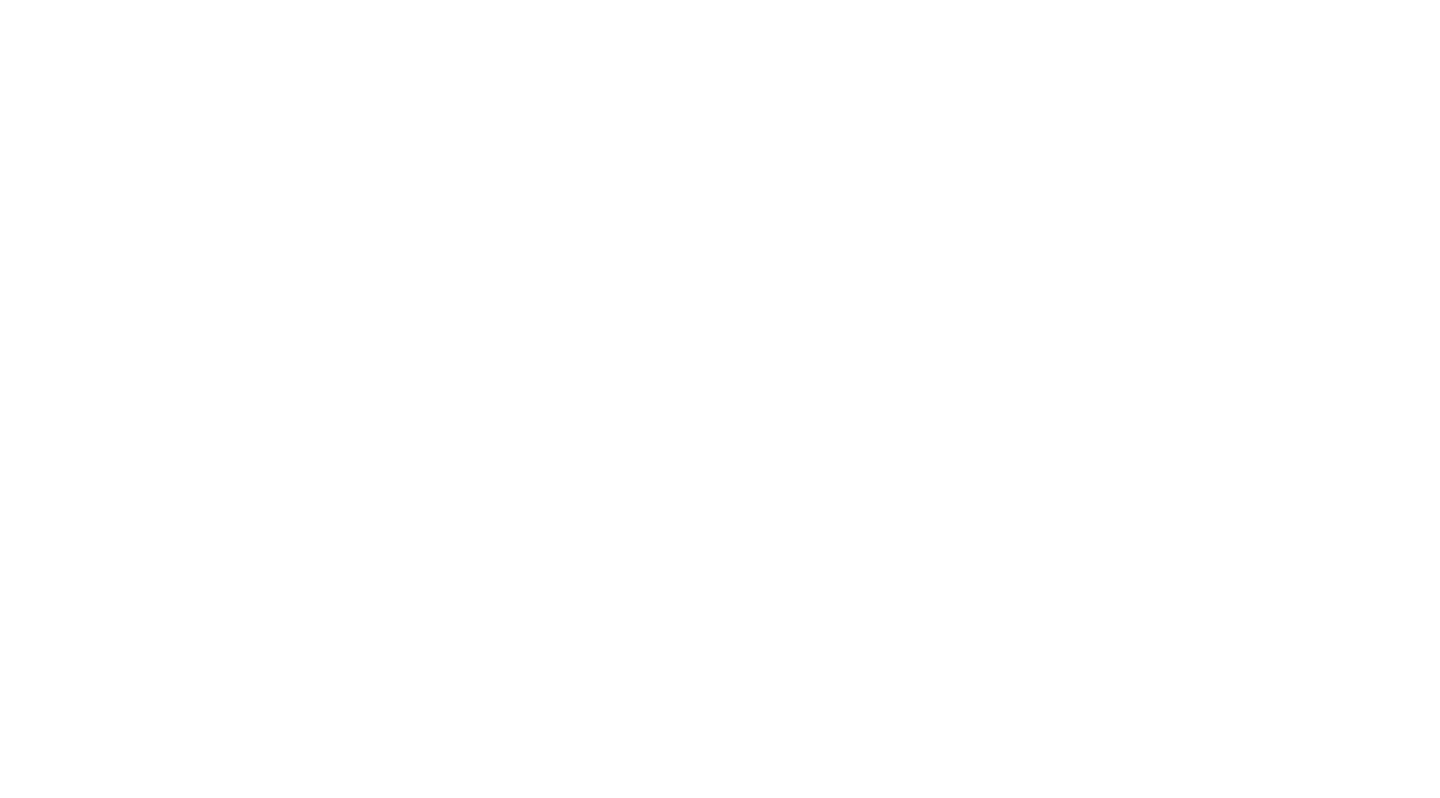
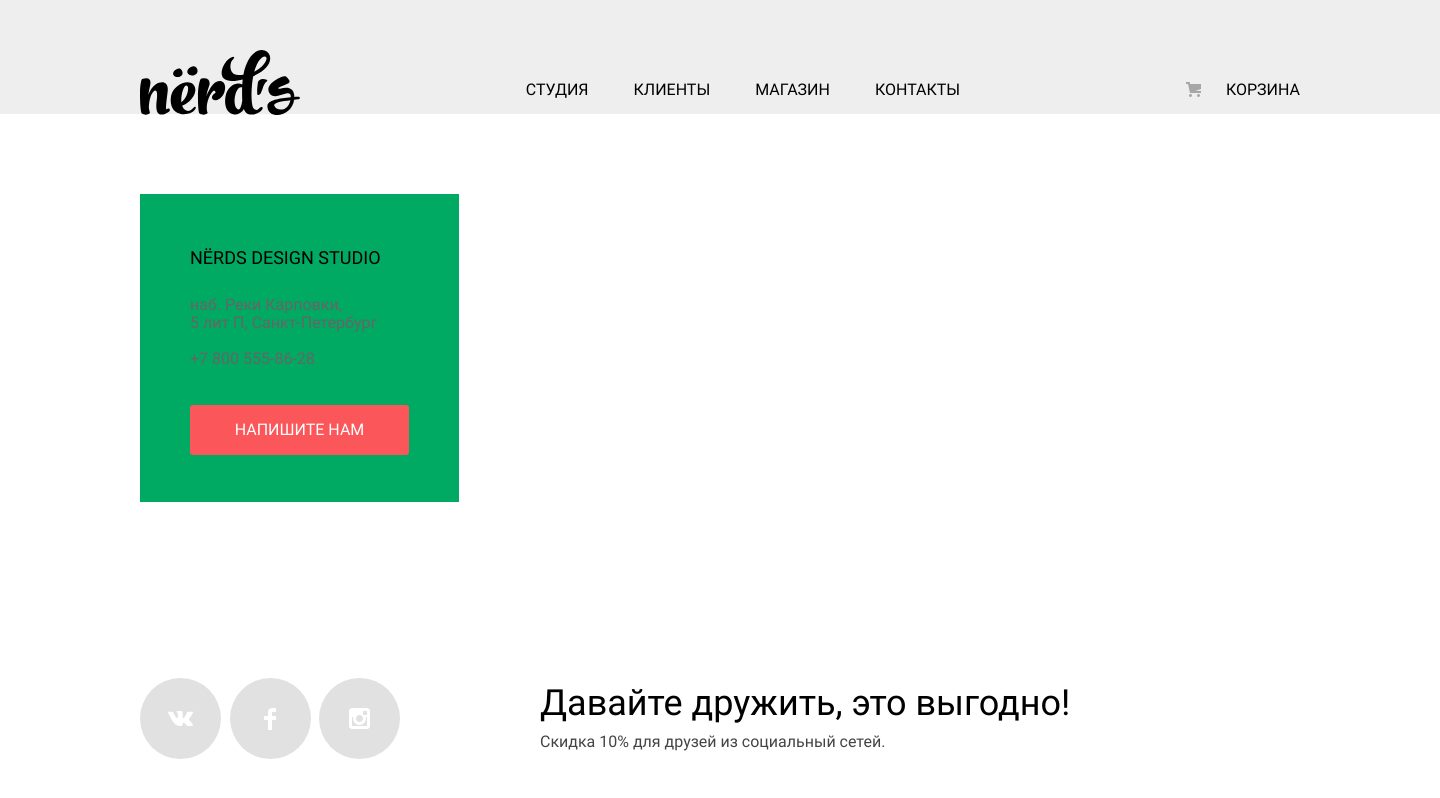
Before and after one commit to Kryazh113/nerdss, a plain HTML site: page blank.html in a window 1280 px wide. Shown: the whole page, 1440 px wide, since content can reach past the window. Drawn offline with Linux system fonts and the light colour scheme.

Commit message:
добавил отступы в шапке для навигации

```diff
--- a/blank.html
+++ b/blank.html
@@ -0,0 +1,127 @@
+<!DOCTYPE html>
+<html class="page" lang="ru">
+  <head>
+    <meta charset="utf-8">
+    <title>Дизайн-студия Нёрдс</title>
+    <link rel="styleseet" href="https://fonts.googleapis.com/css2?family=Roboto:wght@400;500;700&display=swap">
+    <link rel="stylesheet" href="css/normalize.css">
+    <link rel="stylesheet" href="css/style.css">
+    <link rel="icon" href="favicon.ico">
+    <link rel="icon" href="img/fav/icon.svg" type="image/svg+xml">
+    <link rel="apple-touch-icon" href="img/fav/180.png">
+    <link rel="manifest" href="manifest.webmanifest">
+
+  </head>
+  <body class="page-body">
+
+
+    <header class="main-header">
+      <h1 class="visually-hidden">Дизайн-студия Нёрдс</h1>
+      <nav class="main-navigation">
+        <a  href="index.html" class="main-header-logo">
+          <img src="img/nerds-logo.svg" width="160" height="65" alt="Логотип Нёрдс">
+        </a>
+        <ul class="site-navigation">
+            <li class="site-navigation-list">
+              <a href="index.html">Студия</a>
+            </li>
+            <li class="site-navigation-list">
+              <a href="blank.html">Клиенты</a>
+            </li>
+            <li class="site-navigation-list">
+              <a href="catalog.html">Магазин</a>
+            </li>
+            <li class="site-navigation-list">
+              <a href="blank.html">Контакты</a>
+            </li>
+        </ul>
+        <div class="user-navigation">
+            <a class="basket-link" href="blank.html">Корзина</a>
+        </div>
+      </nav>
+    </header>
+
+
+
+
+
+
+
+    <footer class="main-footer">
+      <section class="footer-contacts">
+      <h2 class="visually-hidden">Контакты</h2>
+      <!--Тут будет карта-->
+      <div class="map-contacts">
+        <div class="map-contacts-wrapper">
+          <h3>NЁRDS DESIGN STUDIO</h3>
+          <p>наб. Реки Карповки, <br> 5 лит П, Санкт-Петербург<br>
+            <span class="contacts-phone-link">
+              <a class="contacts-phone" href="tel:+78005558628">+7 800 555-86-28
+              </a>
+            </span>
+        </p>
+          <button class="button modal-button" type="button">Напишите нам</button>
+        </div>
+      </div>
+      </section>
+
+    <div class="container">
+
+      <div class="footer-wrapper">
+        <section class="footer-social">
+        <h2 class="visually-hidden">Ссылки на соцсети</h2>
+        <ul class="social-list">
+          <li class="social-item">
+              <a class="social-button" href="#">
+                <img src="img/icons/icon_vk.svg" width="26" height="15" alt="">
+              </a>
+          </li>
+          <li class="social-item">
+              <a class="social-button" href="#">
+                <img src="img/icons/icon_fb.svg" width="12" height="22" alt="">
+              </a>
+          </li>
+          <li class="social-item">
+            <a class="social-button" href="#">
+                <img src="img/icons/icon_insta.svg" width="21" height="21" alt="">
+              </a>
+          </li>
+       </ul>
+       </section>
+
+        <section class="slogan">
+        <h2 class="visually-hidden">Слоган</h2>
+        <p>Давайте дружить, это выгодно!</p>
+        <p class="discount">Скидка 10% для друзей из социальный сетей.</p>
+        </section>
+      </div>
+    </div>
+  </footer>
+
+
+    <section class="modal">
+      <h2 class="visually-hidden">Форма обратной связи</h2>
+      <h3>Напишите нам</h3>
+      <form class="login-form" action="https://echo.htmlacademy.ru" method="post">
+        <p class="name">
+          <label for="form-name">Ваше имя:</label><br>
+          <input class="login-name" type="text" name="name" id="form-name" placeholder="Имя Фамилия">
+        </p>
+        <p class="email">
+          <label for="form-email">Ваш email:</label><br>
+          <input class="login-email" type="email" name="email" id="form-email" placeholder="email@example.com"><br>
+        </p><br>
+        <p class="comment">
+          <label for="form-comment">Текст письма:</label><br>
+          <textarea class="login-message" id="form-comment" rows="4" placeholder="В свободной форме"></textarea><br>
+        </p>
+        <button class="button" type="submit" value="Отправить">Отправить</button>
+      </form>
+      <button class="modal-close" type="button">
+        <img src="img/icons/close_button.svg" width="21" height="21" alt="">
+      </button>
+    </section>
+
+    <script src="js/script.js"></script>
+  </body>
+</html>
--- a/css/style.css
+++ b/css/style.css
@@ -165,7 +165,7 @@ button{
   display: flex;
   flex-wrap: wrap;
   justify-content: space-between;
-  align-items: center;
+  align-items: flex-start;
 }
 
 .main-header-logo{
@@ -190,9 +190,11 @@ button{
   justify-content: space-between;
   align-items: center;
   column-gap: 45px;
+  margin-top: 26px;
 }
 
-.site-navigation-list a{
+.site-navigation-list a,
+.user-navigation a{
   padding-bottom: 13px;
 }
 
@@ -218,10 +220,7 @@ button{
 }
 
 .user-navigation{
-  align-self: center;
-  display: grid;
-  grid-template-columns: auto auto;
-  column-gap: 25px;
+  margin-top: 26px;
 }
 
 .user-navigation .basket-link{
@@ -234,7 +233,7 @@ button{
   position: absolute;
   width: 15px;
   height: 15px;
-  top: 7px;
+  top: 2px;
   left: 0;
   background-image: url("/img/icons/cart-icon.svg");
   background-repeat: no-repeat;
```
Also changed, not shown: catalog.html (+1 -1 lines).
